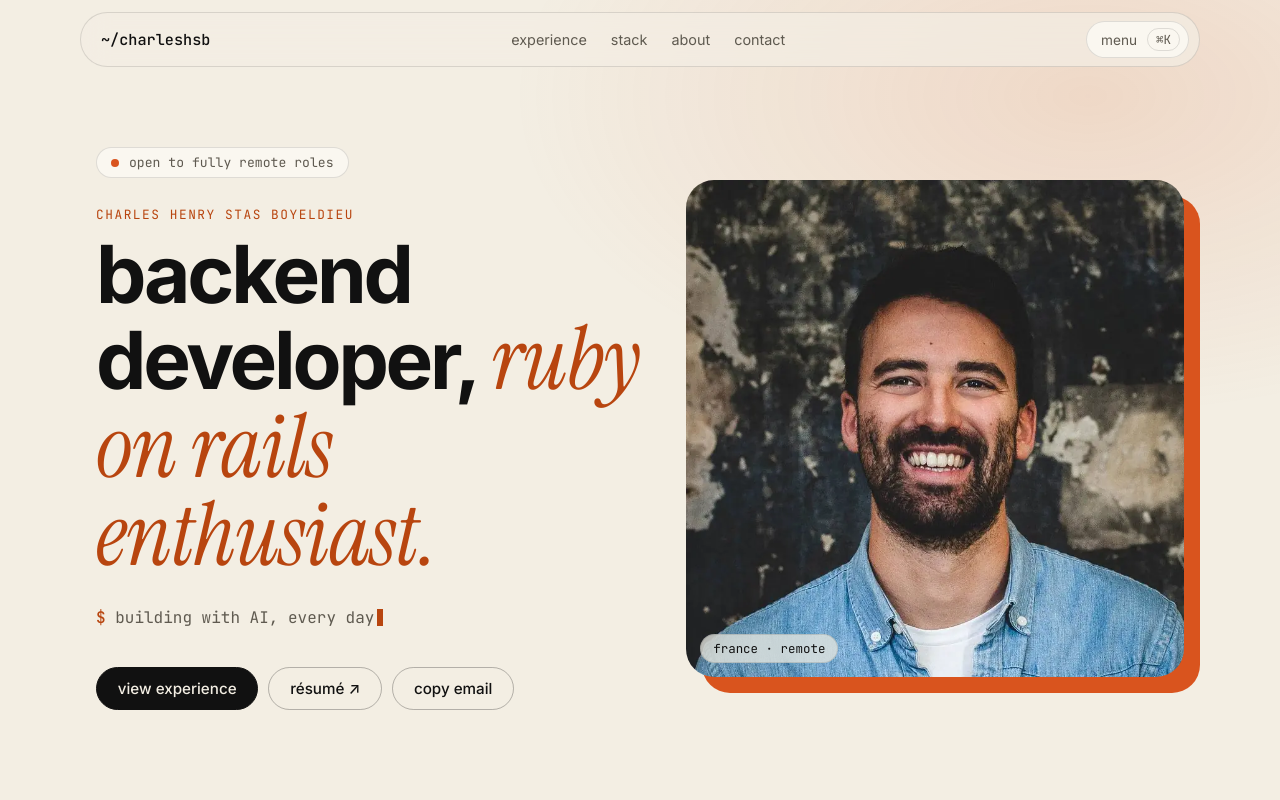
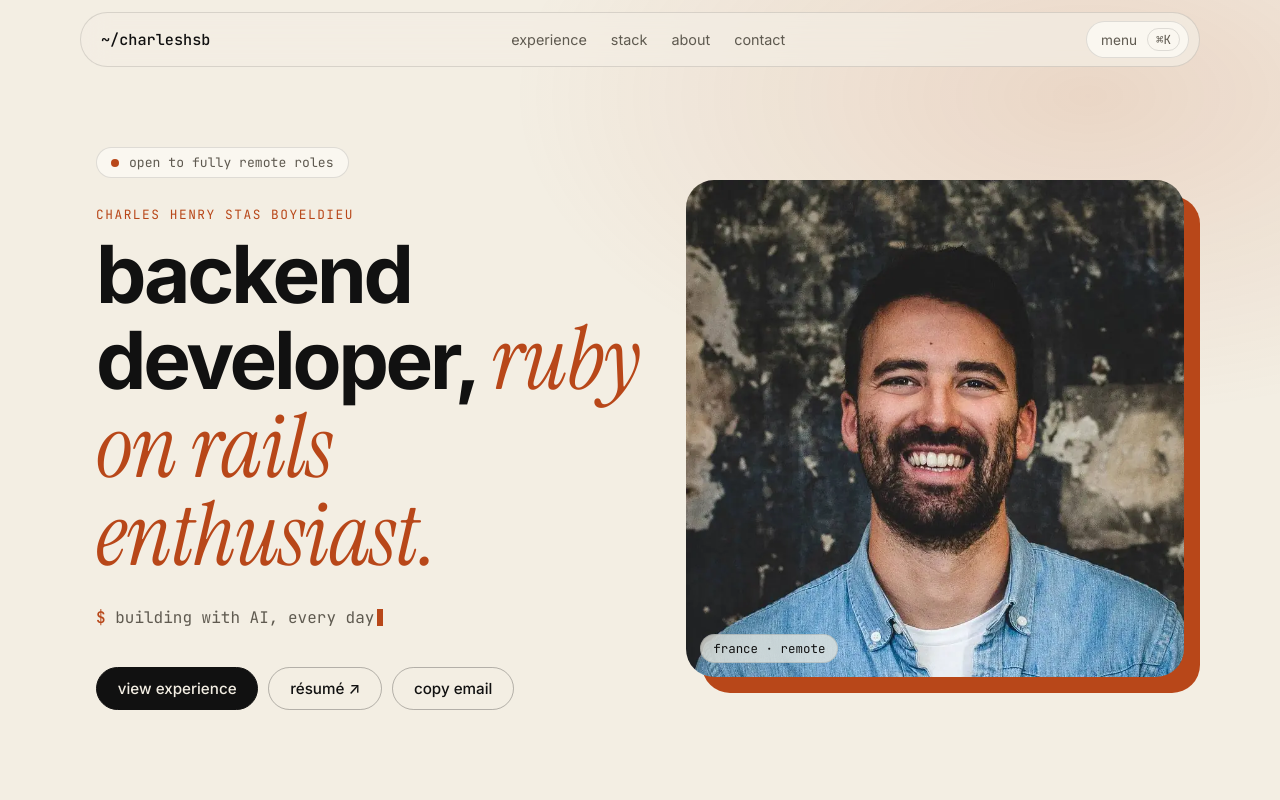
Before and after one commit to charleshsb/portfolio, a plain HTML site: page index.html in a window 1280 px wide. Shown: the top 800 px of the page. Drawn offline with Linux system fonts and the light colour scheme.

Commit message:
feat(portfolio): use a single orange per theme, readable on its background
The two oranges are merged into one per theme. A single orange cannot pass
the 4.5:1 text contrast on both cream and ink, so the light theme uses a
deeper burnt orange (#b84719, 4.59 on cream) and the dark theme a brighter
one (#e0571f, 4.99 on ink). Button labels now follow the theme instead of
a fixed black, and the small contact label uses a muted cream, because no
orange passes on the ink block.

Co-Authored-By: Claude Sonnet 5.5 <noreply@anthropic.com>

```diff
--- a/css/style.css
+++ b/css/style.css
@@ -12,9 +12,9 @@
   --muted: #5f5a50;
   --line: rgba(17, 17, 17, 0.12);
   --card: #faf7f0;
-  --a1: #b8450f;
-  --a2: #d9541e;
-  --a3: #d9541e;
+  --a1: #b84719;
+  --a2: #b84719;
+  --a3: #b84719;
   --radius: 20px;
   --sans: 'Inter', system-ui, -apple-system, 'Segoe UI', sans-serif;
   --serif: 'Instrument Serif', Georgia, 'Times New Roman', serif;
@@ -30,9 +30,9 @@
     --muted: #a39d90;
     --line: rgba(243, 238, 227, 0.14);
     --card: #1a1a18;
-    --a1: #f0875a;
-    --a2: #d9541e;
-    --a3: #d9541e;
+    --a1: #e0571f;
+    --a2: #e0571f;
+    --a3: #e0571f;
   }
 }
 
@@ -277,7 +277,7 @@ kbd {
 .btn.primary:hover {
   border-color: var(--a2);
   background: var(--a2);
-  color: #111111;
+  color: var(--bg);
 }
 
 .portrait {
@@ -649,7 +649,7 @@ html.js .reveal.in {
 }
 
 .cta .eyebrow {
-  color: #f0875a;
+  color: color-mix(in srgb, var(--bg) 72%, transparent);
 }
 
 .cta .btn {
@@ -664,14 +664,8 @@ html.js .reveal.in {
 .cta .btn.primary {
   border-color: var(--a2);
   background: var(--a2);
-  color: #111111;
+  color: var(--bg);
   font-weight: 600;
-}
-
-@media (prefers-color-scheme: dark) {
-  .cta .eyebrow {
-    color: #b8450f;
-  }
 }
 
 .cta h2 {
--- a/index.html
+++ b/index.html
@@ -14,7 +14,7 @@
     <link rel="preconnect" href="https://fonts.googleapis.com">
     <link rel="preconnect" href="https://fonts.gstatic.com" crossorigin>
     <link rel="stylesheet" href="https://fonts.googleapis.com/css2?family=Inter:wght@400;500;600;700&family=Instrument+Serif:ital@1&family=JetBrains+Mono:wght@400;500&display=swap">
-    <link rel="stylesheet" href="css/style.css?v=5">
+    <link rel="stylesheet" href="css/style.css?v=6">
     <script>document.documentElement.classList.add('js')</script>
   </head>
   <body>
```
